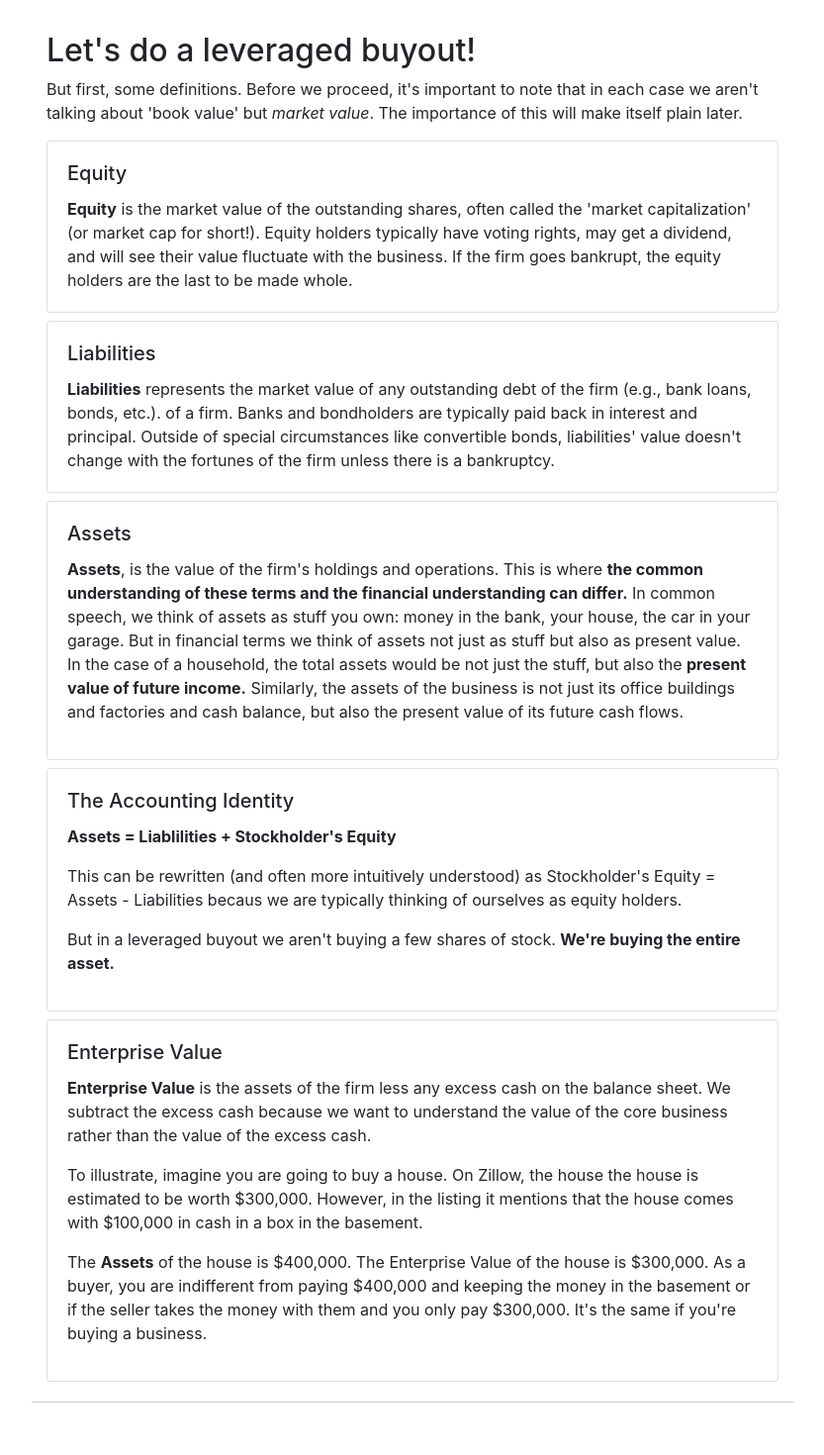
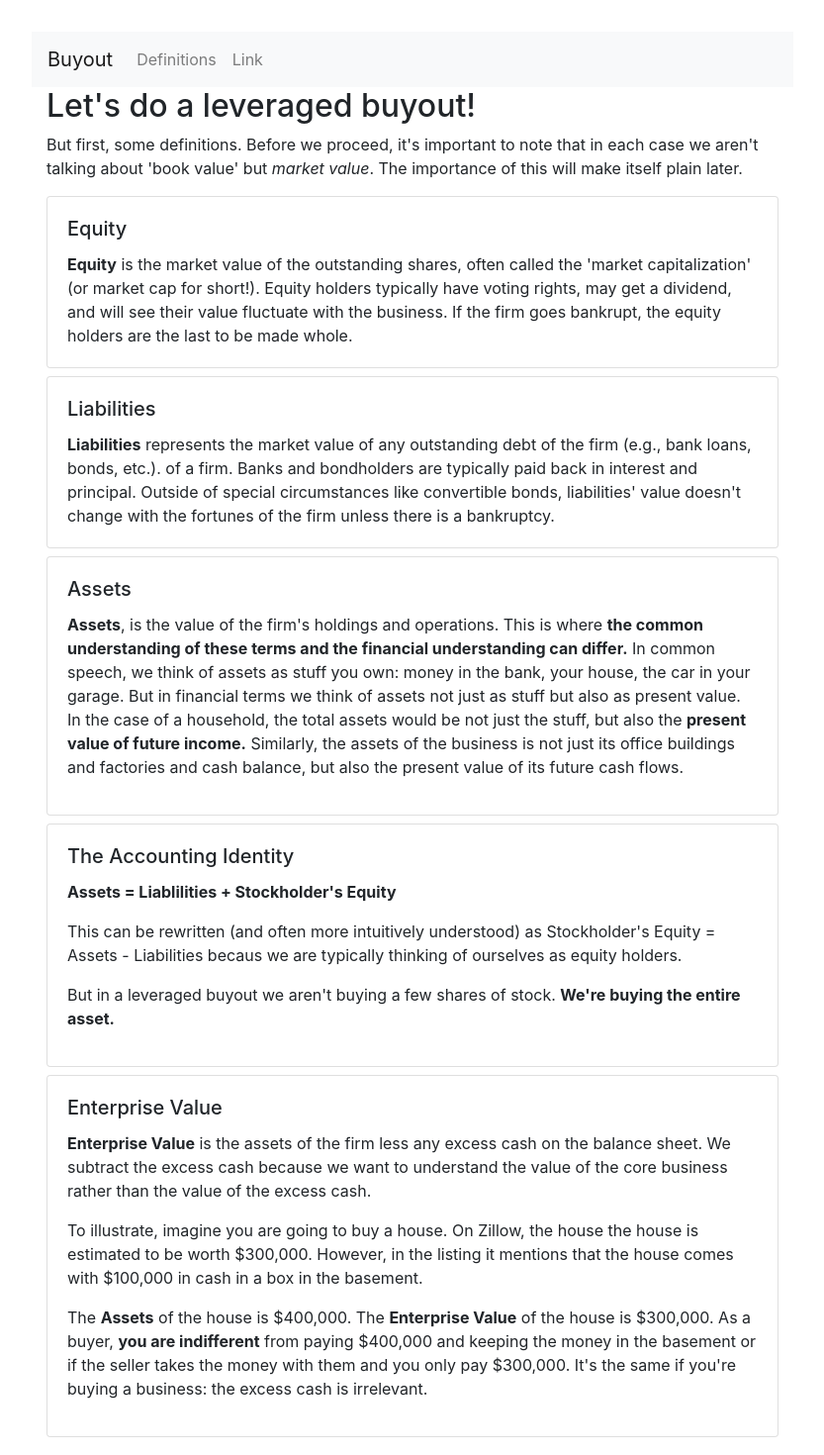
Before and after one commit to edelgm6/buyout, a Next.js app: page / in a window 1280 px wide. Shown: the top 1470 px of the page at 99% size, without its empty margins (223-1056 px from the left). Built offline with nearby package versions, Linux system fonts and the light colour scheme.

Commit message:
Added nav

```diff
--- /dev/null
+++ b/components/navigation.js
@@ -0,0 +1,15 @@
+import { Navbar, Nav, Link } from 'react-bootstrap'
+
+export default function Navigation({}) {
+
+  return <Navbar sticky = "top" bg="light" expand="lg">
+      <Navbar.Brand>Buyout</Navbar.Brand>
+      <Navbar.Toggle aria-controls="basic-navbar-nav" />
+      <Navbar.Collapse id="basic-navbar-nav">
+        <Nav className="mr-auto">
+          <Nav.Link href="/#">Definitions</Nav.Link>
+          <Nav.Link href="#link">Link</Nav.Link>
+        </Nav>
+      </Navbar.Collapse>
+    </Navbar>
+}
--- a/pages/index.jsx
+++ b/pages/index.jsx
@@ -1,6 +1,7 @@
 import Head from 'next/head'
 import Definition from '../components/definition'
-import { Container, Row, Card, Button } from 'react-bootstrap'
+import Navigation from '../components/navigation'
+import { Container, Row, Card, Button, Navbar, Nav, NavDropdown, Form, FormControl } from 'react-bootstrap'
 
 export default function Home() {
   return (
@@ -8,6 +9,9 @@ export default function Home() {
       <Head>
         <title>Buyout</title>
       </Head>
+
+      <Navigation/>
+
       <Container>
         <h2>
           Let's do a leveraged buyout!
@@ -47,7 +51,7 @@ export default function Home() {
 
                 <p>To illustrate, imagine you are going to buy a house. On Zillow, the house the house is estimated to be worth $300,000. However, in the listing it mentions that the house comes with $100,000 in cash in a box in the basement.</p>
 
-                <p>The <strong>Assets</strong> of the house is $400,000. The Enterprise Value of the house is $300,000. As a buyer, you are indifferent from paying $400,000 and keeping the money in the basement or if the seller takes the money with them and you only pay $300,000. It's the same if you're buying a business.</p>
+                <p>The <strong>Assets</strong> of the house is $400,000. The <strong>Enterprise Value</strong> of the house is $300,000. As a buyer, <strong>you are indifferent</strong> from paying $400,000 and keeping the money in the basement or if the seller takes the money with them and you only pay $300,000. It's the same if you're buying a business: the excess cash is irrelevant.</p>
               </div>
             }
           />
```
